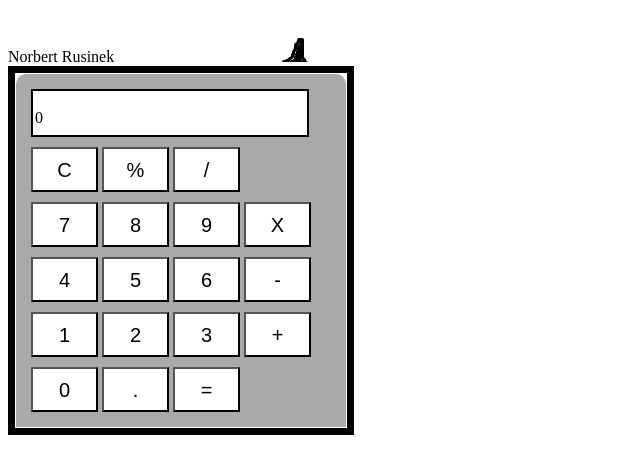
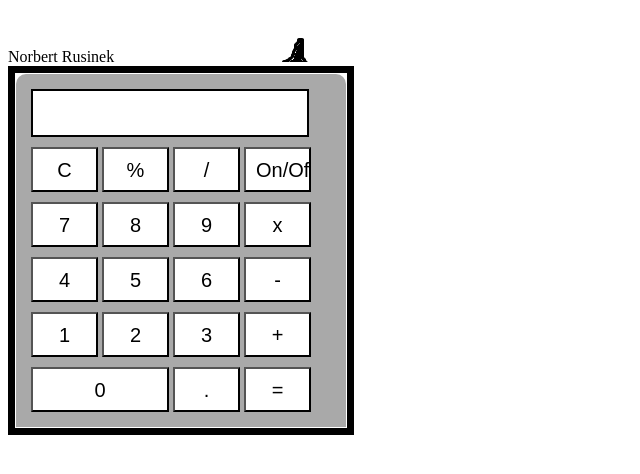
Before and after one commit to rusinaa/kalkulator, a plain HTML site: page index.html in a window 1280 px wide. Shown: the whole page, without its empty margins (0-640 px from the left). Drawn offline with Linux system fonts and the light colour scheme.

Commit message:
Add files via upload

```diff
--- a/index.html
+++ b/index.html
@@ -4,8 +4,9 @@
     <head>
         <meta charset="utf-8">
         <meta http-equiv="X-UA-Compatible" content="IE=edge">
-        <meta name="description" content="Interaktywny poradnik szybkiego startu dla Brackets.">
-        <link rel="stylesheet" href="style.css">
+        <link rel="stylesheet" href="style.css" type="text/css">
+        <script src="skrypt.js">
+        </script>
 
     <body>
         Norbert Rusinek
@@ -13,41 +14,46 @@
         <img src="antena.png">
         <div class="element">
             <div class="display">
+
                 <div class="display2">
-        <p id="output">0</p>
+                    <p id="ekran"></p>
+                </div>
 
+
+
+            <div class="1">
+                <input type="button" id="1-1" onclick="wyczysc()" value="C">
+                <input type="button" id="1-2" onclick="procent() "value="%">
+                <input type="button" id="1-3" onclick="wyswietl('/')" value="/">
+                <input type="button" id="1-4" onclick="wlacz/wylacz()" value="On/Of">
 </div>
-            <div class="first-row">
-                <button id="r1-1">C</button>
-                <button id="r1-3">%</button>
-                <button id="r1-4">/</button>
+            <div class="2">
+                <button id="2-1" onclick="wyswietl('7')">7</button>
+                <button id="2-2" onclick="wyswietl('8')">8</button>
+                <button id="2-3" onclick="wyswietl('9')">9</button>
+                <button id="2-4" onclick="wyswietl ('*')">x</button>
 </div>
-            <div class="second-row">
-                <button id="r2-1" >7</button>
-                <button id="r2-2" >8</button>
-                <button id="r2-3" >9</button>
-                <button id="r2-4" >X</button>
+            <div class="3">
+                <button id="3-1" onclick="wyswietl('4')">4</button>
+                <button id="3-2" onclick="wyswietl('5')">5</button>
+                <button id="3-3" onclick="wyswietl('6')">6</button>
+                <button id="3-4" onclick="wyswietl('-')">-</button>
 </div>
-            <div class="third-row">
-                <button id="r3-1" >4</button>
-                <button id="r3-2" >5</button>
-                <button id="r3-3" >6</button>
-                <button id="r3-4" >-</button>
+            <div class="4">
+                <button id="4-1"  onclick="wyswietl('1')">1</button>
+                <button id="4-2"  onclick="wyswietl('2')">2</button>
+                <button id="4-3"  onclick="wyswietl('3')">3</button>
+                <button id="4-4"  onclick="wyswietl('+')" >+</button>
 </div>
-            <div class="fourth-row">
-                <button id="r4-1"  >1</button>
-                <button id="r4-2"  >2</button>
-                <button id="r4-3"  >3</button>
-                <button id="r4-4"  >+</button>
-</div>
-            <div class="fifth-row">
-                <button id="r5-1" >0</button>
-                <button id="r5-2" >.</button>
-                <button id="r5-3" >=</button>
+            <div class="5">
+                <button id="5-1" style="width: 138px;"onclick="wyswietl('0')">0</button>
+                <button id="5-2" onclick="wyswietl('.')">.</button>
+                <button id="5-3"onclick="oblicz('=')" >=</button>
 </div>
         </div>
             </div>
 
 
+
     </body>
-    </head>
+    </html>
--- /dev/null
+++ b/skrypt.js
@@ -0,0 +1,34 @@
+function wyczysc()
+{
+    document.getElementById("ekran").innerHTML = "0";
+}
+function removeZero()
+{
+    var value = document.getElementById("ekran").innerHTML;
+    if (value=="0")
+    {
+        value=" "
+        document.getElementById("ekran").innerHTML=value;
+    }
+}
+function procent()
+{
+    removeZero()
+    var value = document.getElementById("ekran").innerHTML;
+    value = value / 100;
+    document.getElementById("ekran").innerHTML = value;
+}
+
+function oblicz()
+{
+    removeZero()
+    var equation = document.getElementById("ekran").innerHTML
+    var solved = eval(equation)
+    document.getElementById("ekran").innerHTML=solved;
+}
+
+function wyswietl(value)
+{
+   removeZero()
+    document.getElementById("ekran").innerHTML += value;
+}
--- a/style.css
+++ b/style.css
@@ -27,6 +27,8 @@
       font-size: px;
       border-top-left-radius:10px;
       border-top-right-radius:10px;
+
+
 }
 
 button {
@@ -45,3 +47,20 @@ button:hover {
 button:active {
  background-color: lightslategray;
 }
+input
+{
+    padding: 10px;
+    width: 67px;
+    height: 45px;
+    margin-top: 10px;
+    background-color: white;
+    color: black;
+    font-size: 20px;
+}
+input:hover {
+ cursor: pointer;
+ background-color:  lightgray;
+}
+input:active {
+ background-color: lightslategray;
+}
```
